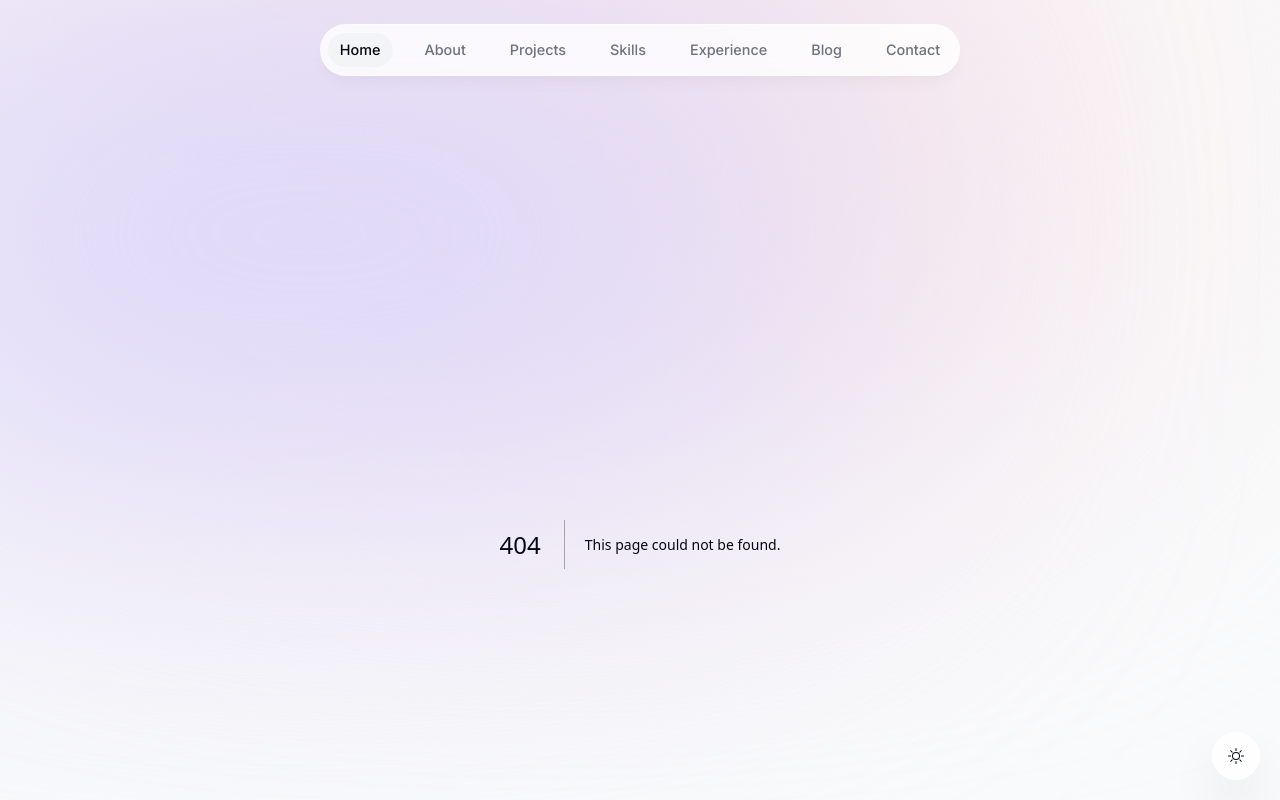
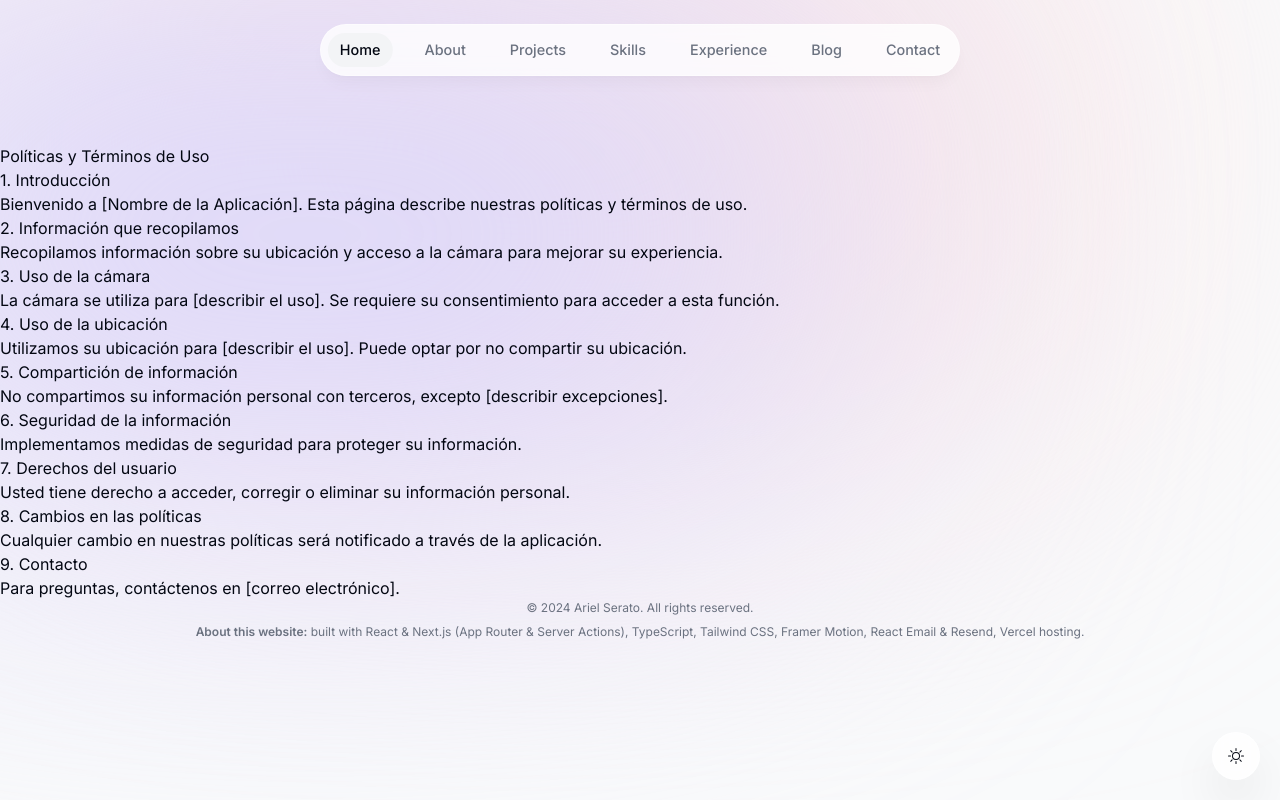
Before and after one commit to Arielcito/Arielcito.github.io, a Next.js app: page /terms-and-condition in a window 1280 px wide. Before the commit this address had no page. Shown: the top 800 px of the page. Built offline with nearby package versions, Linux system fonts and the light colour scheme.

Commit message:
add page to the path

```diff
--- /dev/null
+++ b/app/terms-and-condition/page.tsx
@@ -0,0 +1,44 @@
+import React from 'react';
+import Head from 'next/head';
+
+const TermsOfUse: React.FC = () => {
+    return (
+        <>
+            <Head>
+                <title>Términos de Uso</title>
+                <meta name="description" content="Políticas y términos de uso de la aplicación." />
+            </Head>
+            <div>
+                <h1>Políticas y Términos de Uso</h1>
+                <h2>1. Introducción</h2>
+                <p>Bienvenido a [Nombre de la Aplicación]. Esta página describe nuestras políticas y términos de uso.</p>
+
+                <h2>2. Información que recopilamos</h2>
+                <p>Recopilamos información sobre su ubicación y acceso a la cámara para mejorar su experiencia.</p>
+
+                <h2>3. Uso de la cámara</h2>
+                <p>La cámara se utiliza para [describir el uso]. Se requiere su consentimiento para acceder a esta función.</p>
+
+                <h2>4. Uso de la ubicación</h2>
+                <p>Utilizamos su ubicación para [describir el uso]. Puede optar por no compartir su ubicación.</p>
+
+                <h2>5. Compartición de información</h2>
+                <p>No compartimos su información personal con terceros, excepto [describir excepciones].</p>
+
+                <h2>6. Seguridad de la información</h2>
+                <p>Implementamos medidas de seguridad para proteger su información.</p>
+
+                <h2>7. Derechos del usuario</h2>
+                <p>Usted tiene derecho a acceder, corregir o eliminar su información personal.</p>
+
+                <h2>8. Cambios en las políticas</h2>
+                <p>Cualquier cambio en nuestras políticas será notificado a través de la aplicación.</p>
+
+                <h2>9. Contacto</h2>
+                <p>Para preguntas, contáctenos en [correo electrónico].</p>
+            </div>
+        </>
+    );
+};
+
+export default TermsOfUse;
```
